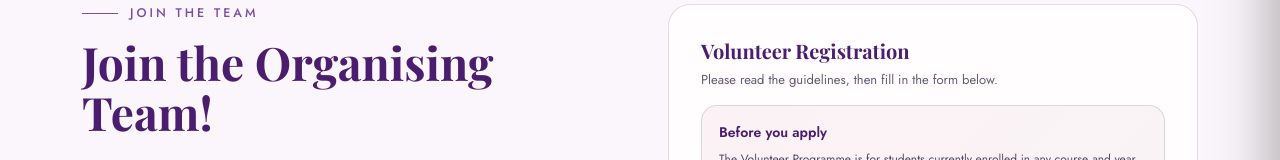
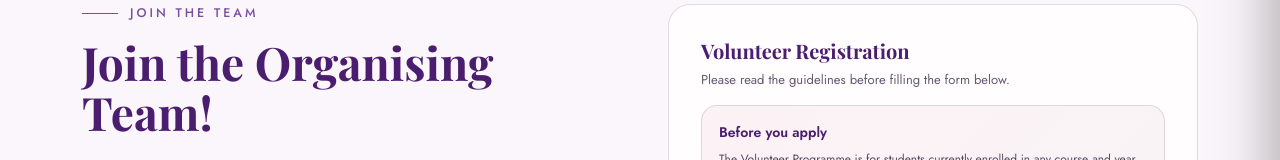
Before and after one commit to shreshthasarraf/foi-delhi-website, a Next.js app: page /volunteers in a window 1280 px wide. Shown: the part 148-308 px from the top of the page. Built offline with nearby package versions, Linux system fonts and the light colour scheme; a web font is replaced by a local one.

Commit message:
Volunteer form: reword guidelines prompt

```diff
--- a/components/VolunteerForm.js
+++ b/components/VolunteerForm.js
@@ -92,7 +92,7 @@ export default function VolunteerForm() {
     <div className="volunteer-form-shell">
       <div>
         <h3 style={{ margin: '0 0 6px', fontSize: 20, color: 'var(--plum)' }}>Volunteer Registration</h3>
-        <p style={{ fontSize: 13, opacity: 0.7, margin: 0 }}>Please read the guidelines, then fill in the form below.</p>
+        <p style={{ fontSize: 13, opacity: 0.7, margin: 0 }}>Please read the guidelines before filling the form below.</p>
       </div>
       <div className="volunteer-guidance">
         <h4>Before you apply</h4>
```
